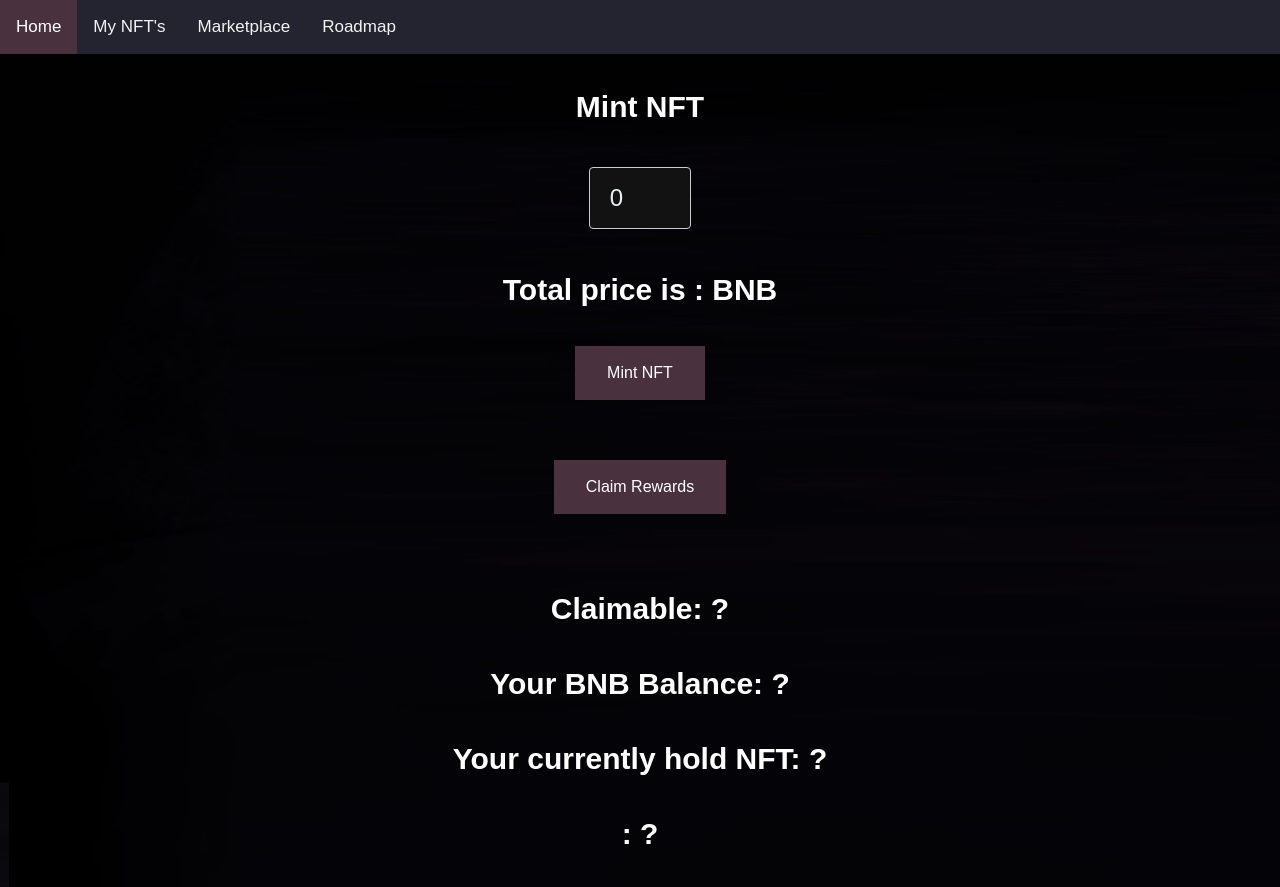
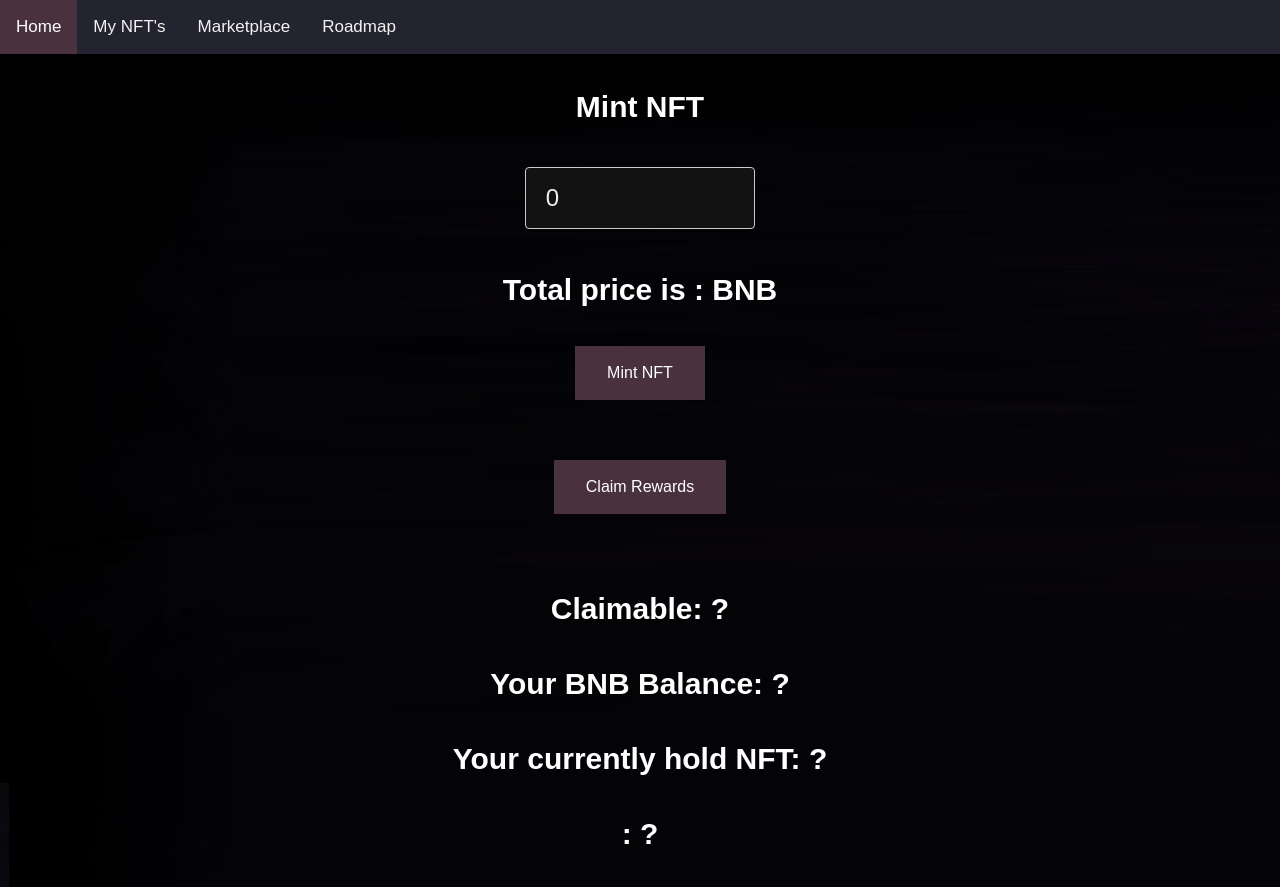
Before and after one commit to ratverseTEST/ratverseTEST.github.io, a plain HTML site: page index.html in a window 1280 px wide. Drawn offline with nearby package versions, Linux system fonts and the light colour scheme.

Commit message:
Update custom.css

```diff
--- a/custom.css
+++ b/custom.css
@@ -14,7 +14,7 @@ body {
 
 input[type=number], select {
   font-size: 24px;
-  width: 8%;
+  width: 18%;
   padding: 12px 20px;
   margin: 8px 0;
   display: inline-block;
```
